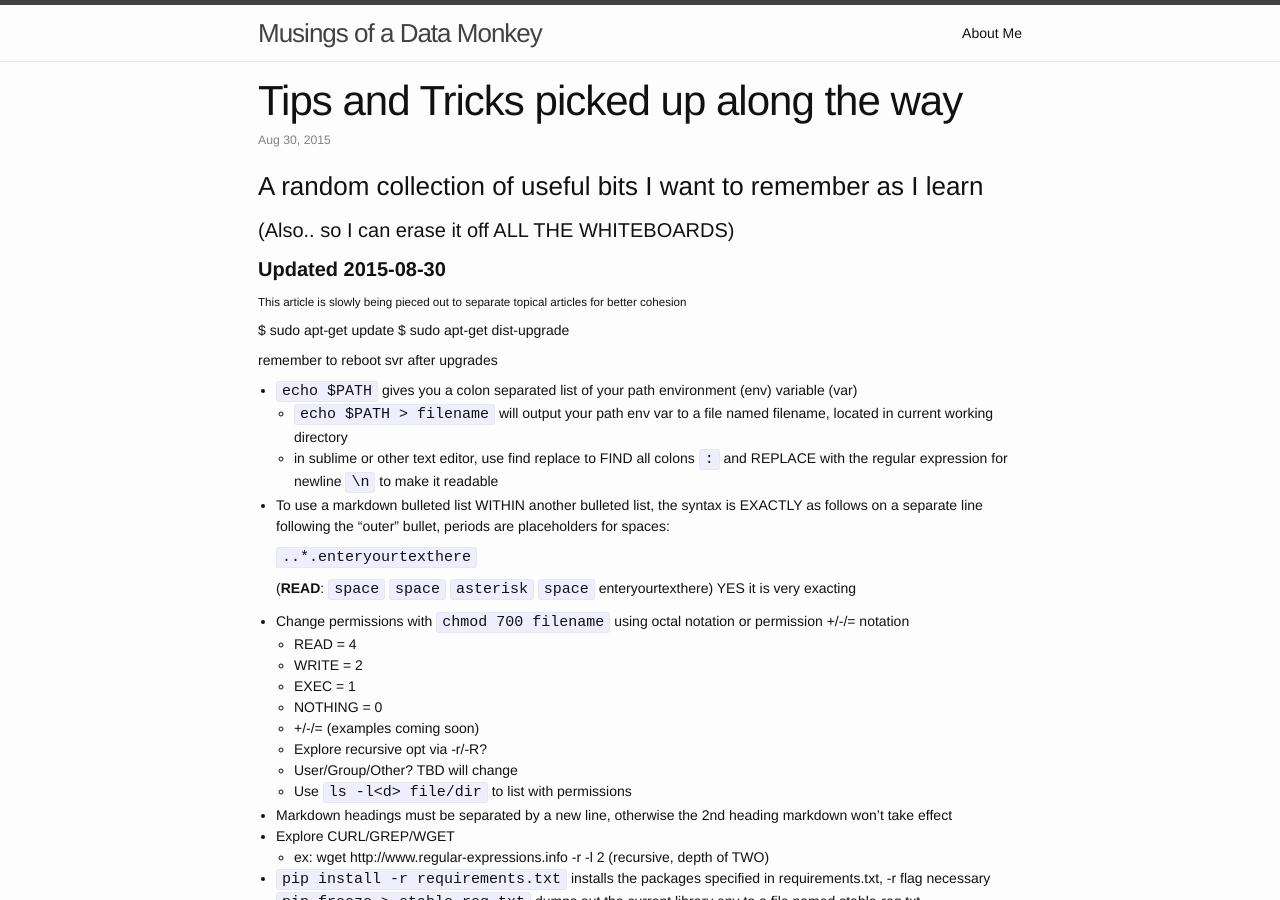
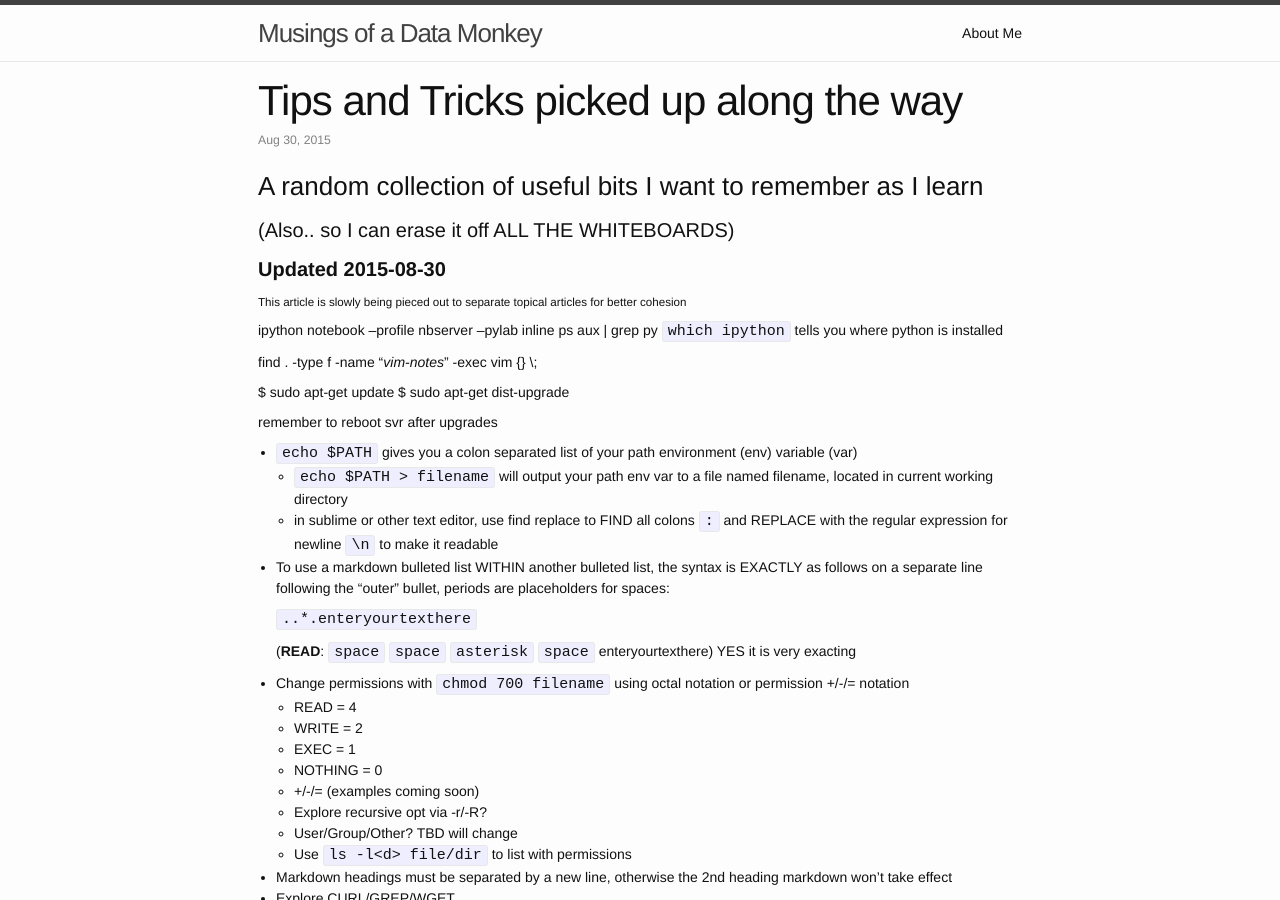
Before and after one commit to josephlei/jjl-website, a Jekyll site: the page built from _posts/2015-06-13-tips-and-tricks.markdown, in a window 1280 px wide and 900 px high. Built offline with Jekyll 4.4.1, drawn with Linux system fonts in a browser that asks for light colours.

Commit message:
direct shell update

```diff
--- a/_posts/2015-06-13-tips-and-tricks.markdown
+++ b/_posts/2015-06-13-tips-and-tricks.markdown
@@ -13,6 +13,12 @@ published: true
 ####**Updated 2015-08-30**
 
 #####This article is slowly being pieced out to separate topical articles for better cohesion
+
+ipython notebook --profile nbserver --pylab inline
+ps aux | grep py
+`which ipython` tells you where python is installed
+
+find . -type f -name "*vim-notes*" -exec vim {} \;
 
 $ sudo apt-get update
 $ sudo apt-get dist-upgrade
```
Also changed, not shown: _posts/2015-09-06-goals.markdown (added, +16 -0 lines).
